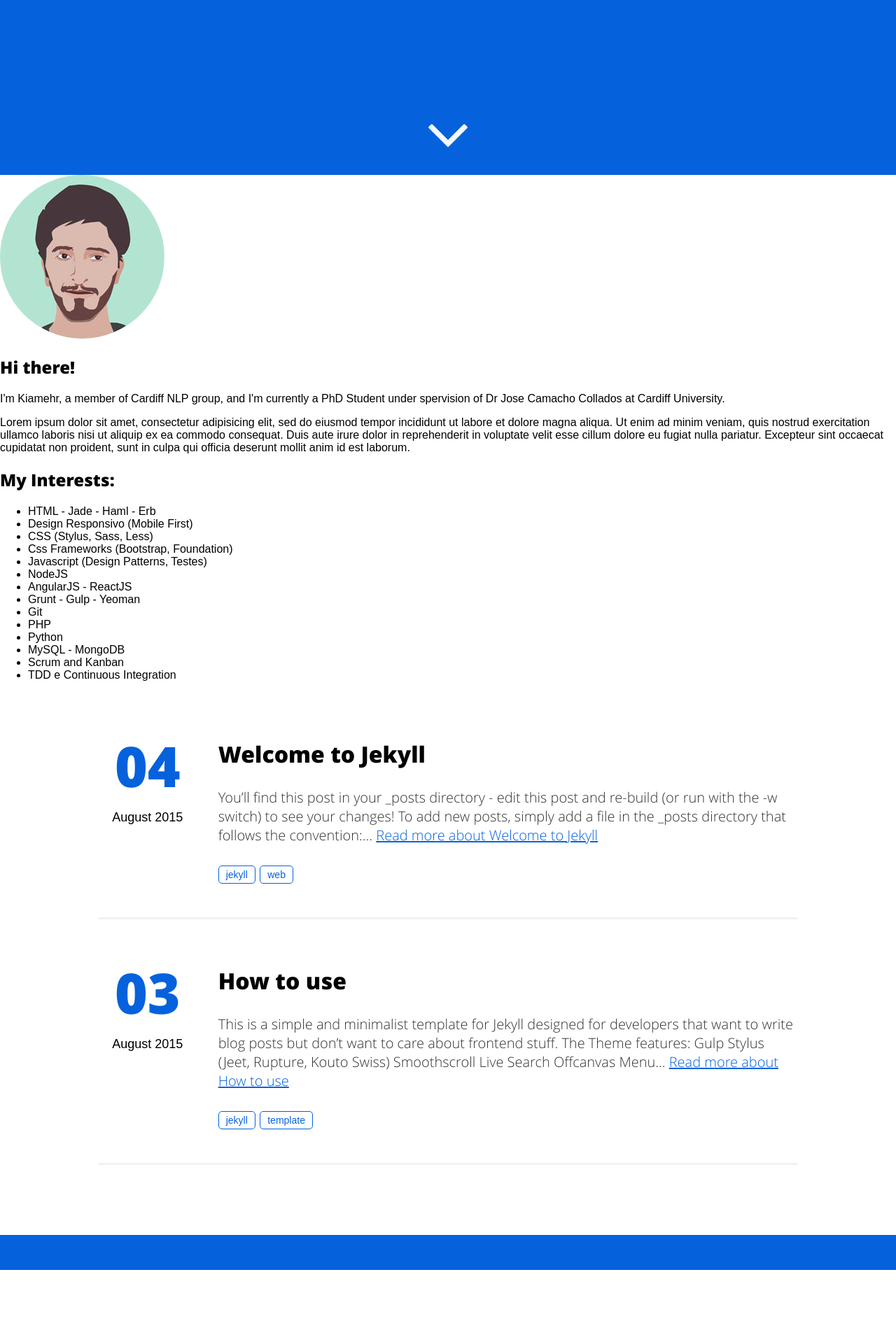
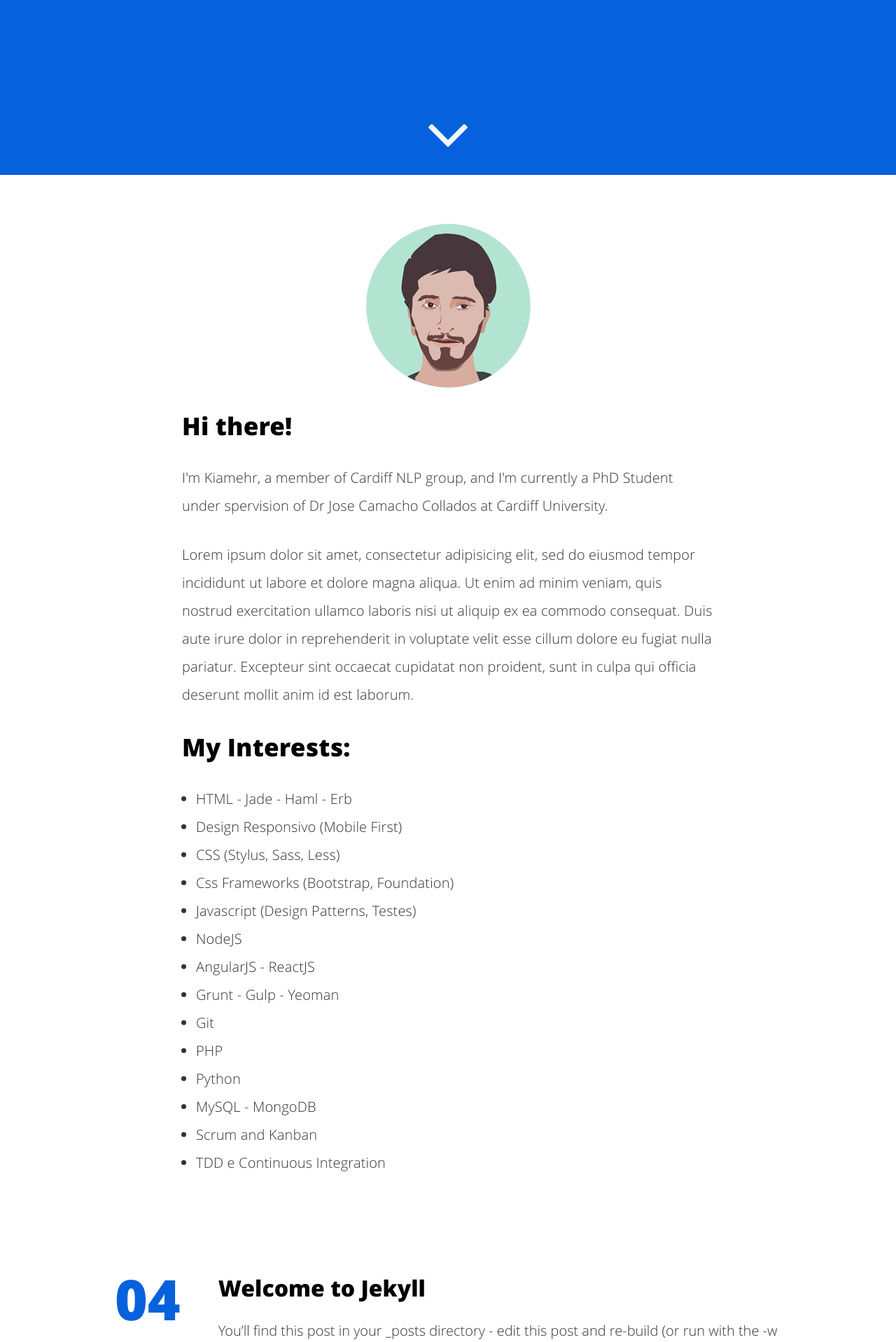
Before and after one commit to kiamehr74/kiamehr74.github.io, a Jekyll site: the page built from index.html, in a window 1280 px wide. Shown: the part 650-2568 px from the top of the page at 70% size. Built offline with Jekyll 4.4.1, drawn with Linux system fonts in a browser that asks for light colours; before the commit the page ends 2465 px from its top, so only the background shows below that.

Commit message:
main page updated

```diff
--- a/index.html
+++ b/index.html
@@ -4,6 +4,10 @@ layout: default
 
 <main id="scroll" class="home" role="main" itemprop="mainContentOfPage" itemscope="itemscope" itemtype="http://schema.org/Blog">
 
+
+    <section class="post" itemscope itemtype="http://schema.org/WebPage">
+
+        <article role="article" id="scroll" class="post-content" role="main" itemprop="mainContentOfPage">
             <img itemprop="image" class="img-rounded" src="/assets/img/blog-author.jpg" alt="Kiamehr Rezaee">
 
             <h2>Hi there!</h2>
@@ -38,6 +42,11 @@ layout: default
                 <li>TDD e Continuous Integration</li>
             </ul>
 
+        </article>
+    </section>
+
+
+
 
 
 
```
Lines whose indentation alone changed are shown as unchanged.
